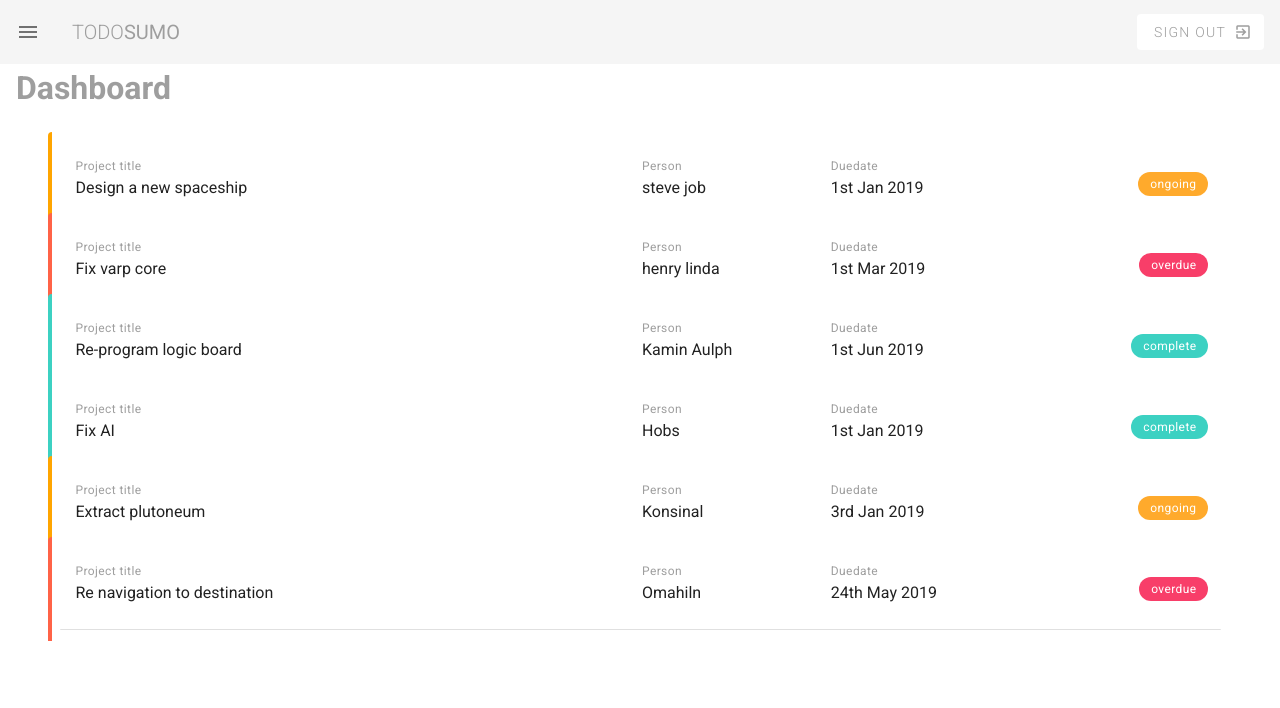
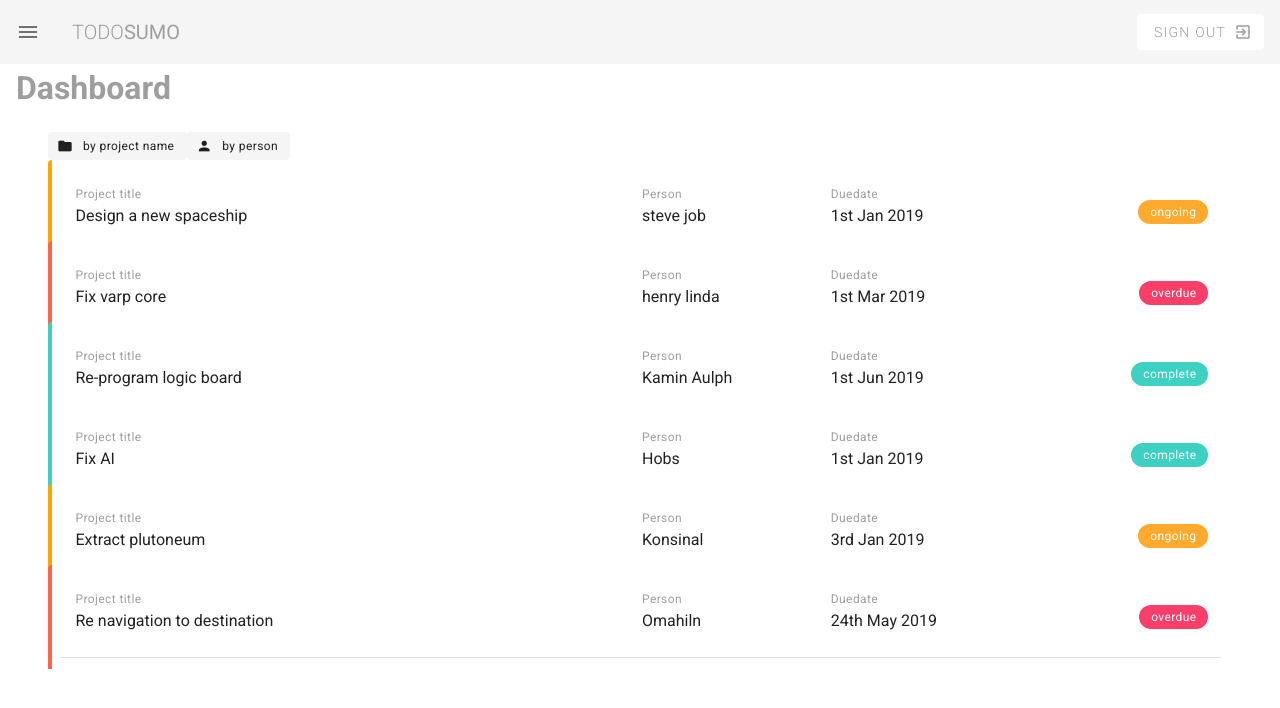
Before and after one commit to max003003003/vuetify-dashboard-tutorial, a Vue app: page /#/ in a window 1280 px wide. Shown: the top 708 px of the page. Built offline with nearby package versions, Linux system fonts and the light colour scheme.

Commit message:
Add sort methods

```diff
--- a/src/views/Dashboard.vue
+++ b/src/views/Dashboard.vue
@@ -2,7 +2,17 @@
   <div class="dashboard">
   <h1 class="subheading grey--text">Dashboard</h1>
 <v-container my-5>
+    <v-layout row class="mb-3">
+        <v-btn small depressed flat color="light-grey" @click="sortBy(`title`)">
+         <v-icon left small>folder</v-icon>
+         <span class="caption text-lowercase">By project name</span>
+        </v-btn>
+         <v-btn small depressed flat color="light-grey" @click="sortBy(`person`)" >
+         <v-icon left small>person</v-icon>
+         <span class="caption text-lowercase">By person</span>
+        </v-btn>
 
+    </v-layout>
        <v-card flat v-for="project in projects" :key="project.title">
          <v-layout row wrap :class="`pa-6 project ${project.status}`">
            <v-flex xs12 md6>
@@ -60,6 +70,11 @@ export default {
 
       ]
     }
+  },
+  methods: {
+    sortBy (prop) {
+      this.projects.sort((a, b) => a[prop] < b[prop] ? -1 : 1)
+    }
   }
 }
 </script>
```
